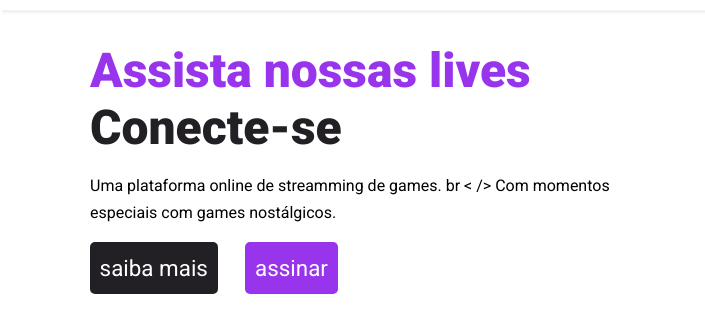
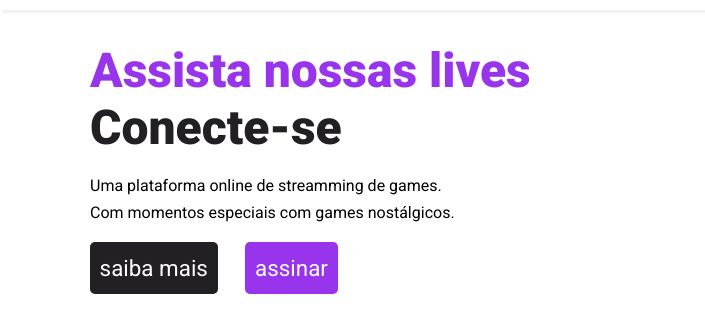
Before and after one commit to saulojustiniano1/da-live, a plain HTML site: page index.html in a window 1280 px wide. Shown: the part 79-399 px from the top of the page, 0-705 px from the left. Drawn offline with nearby package versions, Linux system fonts and the light colour scheme; grey boxes are pictures that could not be loaded; a script that the page names is missing; files whose address does not match are found by name.

Commit message:
update: alterado o intro-text > p
Adicionado uma quebra de linha para melhor visualização

```diff
--- a/index.html
+++ b/index.html
@@ -71,8 +71,8 @@
           <span class="connecting"> Conecte-se </span>
         </h1>
         <p>
-          Uma plataforma online de streamming de games. br < /> Com momentos
-          especiais com games nostálgicos.
+          Uma plataforma online de streamming de games. <br />
+          Com momentos especiais com games nostálgicos.
         </p>
         <a class="btn purple" href="#">saiba mais</a>
         <a class="btn grey" href="#">assinar</a>
```
